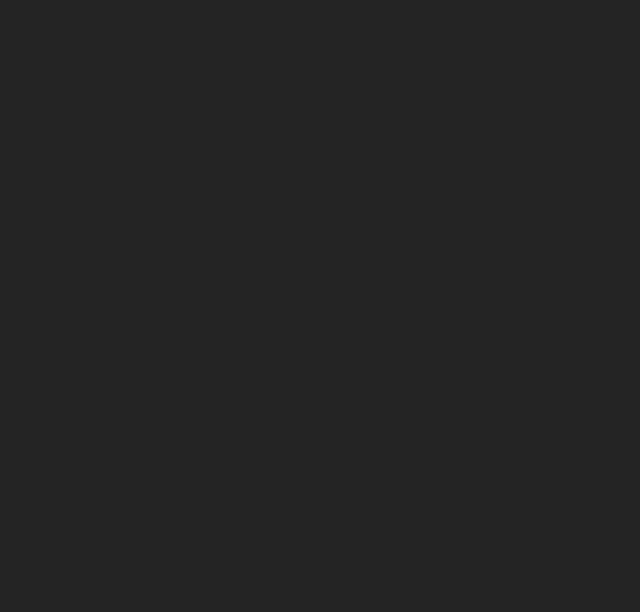
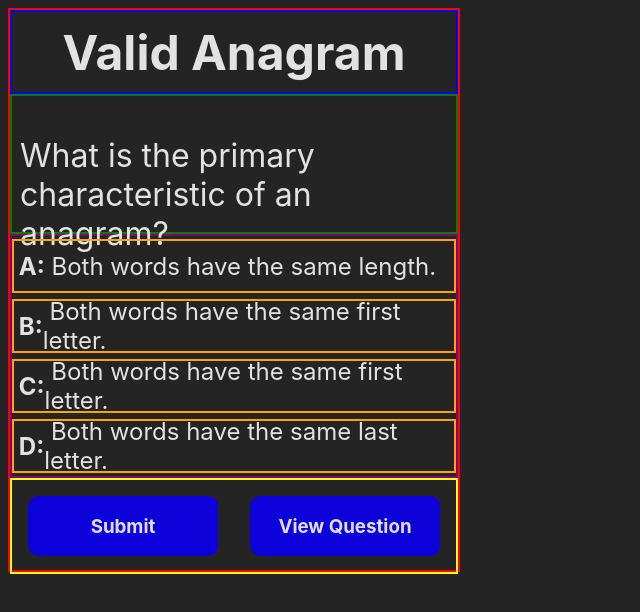
Before and after one commit to Anish0999/SwipeCode, a React (Vite) app in the folder Frontend/swipecode-app/: page /card in a window 1280 px wide. Before the commit this address had no page. Shown: the top 612 px of the page, without its empty margins (0-640 px from the left). Built offline with nearby package versions, Linux system fonts and the light colour scheme.

Commit message:
Polished Quiz Card

```diff
--- a/Frontend/swipecode-app/src/App.jsx
+++ b/Frontend/swipecode-app/src/App.jsx
@@ -4,6 +4,7 @@
 import NavBar from './components/navbar'
 import GetStarted from './components/getstarted'
 import HomePage from './pages/homepage'
+import QuizCard from './components/quizcard'
 
 import './App.css'
 
@@ -13,6 +14,54 @@
       <Routes>
         <Route path="/" element={<HomePage/>}></Route>
         <Route path="/start" element={<GetStarted/>}></Route>
+
+        <Route path="/card"
+          element={
+          <QuizCard
+            qName="Valid Anagram"
+            qDesc= "What is the primary characteristic of an anagram?"
+            qDescFontSize="2rem"
+
+            // "Given two strings s and t, return true if t is an anagram of s, and false otherwise.
+            //     An Anagram is a word or phrase formed by rearranging the letters of a different word or phrase,
+            //     typically using all the original letters exactly once."
+
+            qA= "Both words have the same length."
+            qB= "Both words have the same first letter."
+            qC= "Both words have the same first letter."
+            qD= "Both words have the same last letter."
+
+            Abool= {true}
+            Bbool= {false}
+            Cbool= {false}
+            Dbool= {false}
+
+          />}>
+          </Route>
+
+          <Route path="/card1"
+          element={
+          <QuizCard
+            qName="Valid Anagram"
+            qDesc= "Given the nature of anagrams, which of the following methods can be used to check if two words are anagrams?"
+            qDescFontSize="2rem"
+
+            qA= "Both words have the same length."
+            qB= "Both words have the same first letter."
+            qC= "Both words have the same first letter."
+            qD= "Both words have the same last letter."
+
+            Abool= {true}
+            Bbool= {false}
+            Cbool= {false}
+            Dbool= {false}
+
+          />}>
+          </Route>
+
+
+
+
       </Routes>
     </Router>
   )
--- /dev/null
+++ b/Frontend/swipecode-app/src/components/quizcard.css
@@ -0,0 +1,55 @@
+.card-container{
+    height: 70vh;
+    width: 35vw;
+    border: 2px solid red;
+}
+
+.q-name{
+    display: flex;
+    justify-content: center;
+    align-items: center;
+    height: 10vh;
+    border: 2px solid blue;
+}
+
+.desc{
+
+    /* font-size: 1.5rem; */
+
+    height: 15vh;
+    padding: 0.5rem;
+    border: 2px solid green;
+}
+
+.choices{
+    display: flex;
+    flex-direction: column;
+    justify-content: space-around;
+
+    height: 30vh;
+    border: 2px solid purple;
+}
+
+.qtype{
+    display: flex;
+    align-items: center;
+    padding: 0.3rem;
+    font-size: 1.5rem;
+    height: 5vh;
+    border: 2px solid orange;
+}
+
+.q-options{
+    display: flex;
+
+    border: 2px solid yellow;
+}
+
+.card-btn{
+    background-color: rgb(13, 2, 218);
+    text-align: center;
+    margin: 1rem;
+    width: 20vw;
+    /* border: 2px solid black; */
+    border-radius: 10px;
+}
--- /dev/null
+++ b/Frontend/swipecode-app/src/components/quizcard.jsx
@@ -0,0 +1,52 @@
+import './quizcard.css'
+
+function QuizCard(props) {
+    return (
+        <div className='card-container'>
+
+            <div className='q-name'>
+                <h1>{props.qName}</h1>
+                {/* Valid Anagram */}
+            </div>
+
+            <div className='desc'>
+                <p style={{fontSize: props.qDescFontSize}}>
+                     {props.qDesc}
+                </p>
+
+
+            </div>
+
+            <div className='choices'>
+                <div className='qtype'><b>A:</b>&nbsp;{props.qA} </div>
+                {/* Both words have the same length. */}
+
+                <div className='qtype'><b>B:</b>&nbsp;{props.qB}</div>
+                {/* Both words have the same first letter. */}
+                <div className='qtype'><b>C:</b>&nbsp;{props.qC}</div>
+                {/* Both words have the same first letter. */}
+                <div className='qtype'><b>D:</b>&nbsp;{props.qD}</div>
+                {/* Both words have the same last letter. */}
+            </div>
+
+            {props.Abool}
+            {props.Bbool}
+            {props.Cbool}
+            {props.Dbool}
+
+
+            <div className='q-options'>
+                <div className='card-btn'>
+                    <h3>Submit</h3>
+                </div>
+
+                <div className='card-btn'>
+                    <h3>View Question</h3>
+                </div>
+            </div>
+
+        </div>
+    )
+}
+
+export default QuizCard;
```
